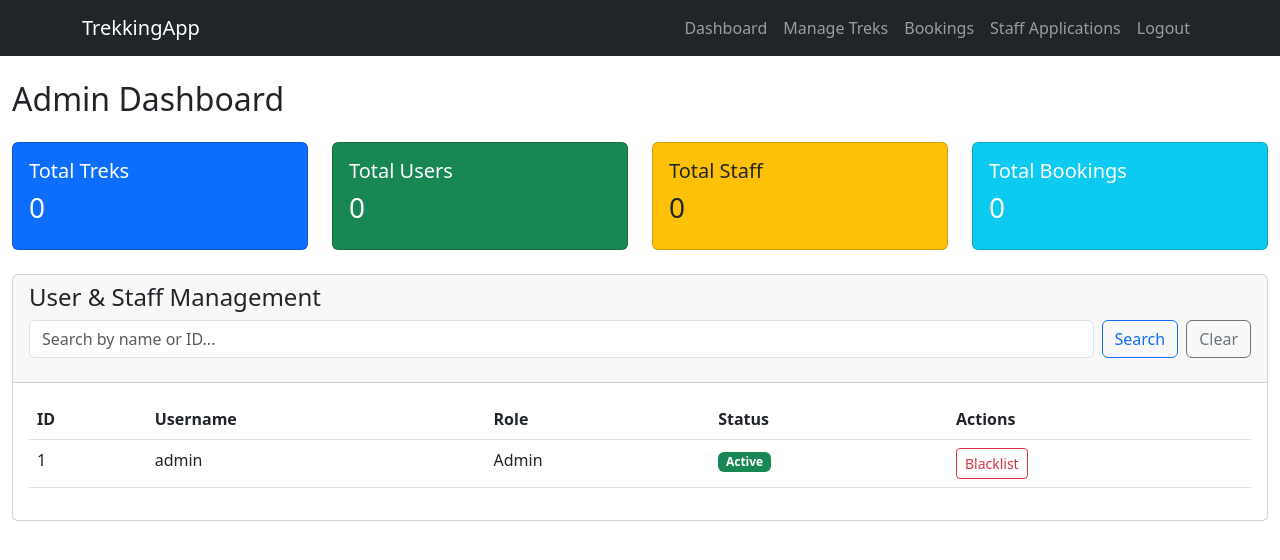
After one commit to 25f2007813-Suzal/trekking-management-application, a Flask app: page /admin/dashboard in a window 1280 px wide. The commit adds this page. Shown: the top 560 px of the page. Run offline with Flask 3, Linux system fonts and the light colour scheme; a user stored in the database is signed in; data comes from the database, SQL or seed files in the repository; data that the repository does not hold is empty.

Commit message:
Milestone: Admin Dashboard and Management

```diff
--- a/app.py
+++ b/app.py
@@ -14,7 +14,7 @@ def create_app():
 
     login_manager = LoginManager()
     login_manager.init_app(app)
-    login_manager.login_view = "login"
+    login_manager.login_view = "auth.login"
 
     @login_manager.user_loader
     def load_user(user_id):
@@ -35,9 +35,11 @@ def create_app():
             db.session.commit()
 
     # routes setup
-    from routes.auth_route import auth
+    from routes.auth_route import auth_bp
+    from routes.admin_routes import admin_bp
 
-    app.register_blueprint(auth)
+    app.register_blueprint(auth_bp)
+    app.register_blueprint(admin_bp)
 
     return app
 
--- /dev/null
+++ b/controllers/admin_controller.py
@@ -0,0 +1,92 @@
+from datetime import datetime, timedelta
+
+from models import db, Booking, Role, Trek, User, Difficulty, TrekStatus
+
+
+def get_admin_stats():
+    return {
+        "treks": Trek.query.count(),
+        "users": User.query.filter(User.role == Role.TREKKER).count(),
+        "staff": User.query.filter(User.role == Role.STAFF).count(),
+        "bookings": Booking.query.count(),
+    }
+
+
+def search_system_users(query):
+    if query.isdigit():
+        users = User.query.filter(User.id == int(query)).all()
+    else:
+        users = User.query.filter(User.username.ilike(f"%{query}%")).all()
+
+    return users
+
+
+def search_system_treks(query):
+    if query.isdigit():
+        treks = Trek.query.filter(Trek.id == int(query)).all()
+    else:
+        treks = Trek.query.filter(Trek.name.ilike(f"%{query}%")).all()
+
+    return treks
+
+
+def toggle_user_status(user_id):
+    user = User.query.get(user_id)
+
+    if user:
+        user.is_active = not user.is_active
+        db.session.commit()
+
+    return user
+
+
+def approve_staff(staff_id):
+    staff = User.query.get(staff_id)
+
+    if staff:
+        staff.is_approved = True
+        db.session.commit()
+
+    return staff
+
+
+def create_new_trek(data):
+    start_date = datetime.strptime(data["start_date"], "%Y-%m-%d")
+
+    end_date = start_date + timedelta(days=int(data["duration"]))
+
+    new_trek = Trek(
+        name=data["name"],
+        location=data["location"],
+        difficulty=Difficulty[data["difficulty"]],
+        duration=int(data["duration"]),
+        available_slots=int(data["slots"]),
+        status=TrekStatus.PENDING,
+        start_date=start_date,
+        end_date=end_date,
+    )
+
+    db.session.add(new_trek)
+    db.session.commit()
+
+
+def update_trek(trek_id, data):
+    trek = Trek.query.get(trek_id)
+    if trek:
+        trek.name = data["name"]
+        trek.location = data["location"]
+        trek.difficulty = Difficulty[data["difficulty"]]
+        trek.available_slots = int(data["slots"])
+        staff_id = data.get("staff_id")
+        trek.staff_id = int(staff_id) if staff_id else None
+
+        db.session.commit()
+    return trek
+
+
+def get_pending_staff():
+    return User.query.filter_by(role=Role.STAFF, is_approved=False).all()
+
+
+def get_all_bookings():
+    return Booking.query.all()
--- /dev/null
+++ b/routes/admin_routes.py
@@ -0,0 +1,134 @@
+from flask import Blueprint, flash, redirect, render_template, request, url_for, abort
+from flask_login import current_user, login_required
+
+from controllers.admin_controller import (
+    approve_staff,
+    create_new_trek,
+    get_admin_stats,
+    get_all_bookings,
+    get_pending_staff,
+    search_system_treks,
+    search_system_users,
+    toggle_user_status,
+    update_trek,
+)
+from models import Role, Trek, User, db
+
+admin_bp = Blueprint("admin", __name__)
+
+
+@admin_bp.route("/admin/dashboard")
+@login_required
+def dashboard():
+    if current_user.role != Role.ADMIN:
+        abort(403)
+
+    query = request.args.get("q")
+
+    if query:
+        users = search_system_users(query)
+    else:
+        users = User.query.all()
+
+    stats = get_admin_stats()
+    return render_template("admin_dash.html", stats=stats, users=users)
+
+
+@admin_bp.route("/admin/approve-staff/<int:id>")
+@login_required
+def approve(id):
+    if current_user.role != Role.ADMIN:
+        abort(403)
+
+    approve_staff(id)
+    flash("Staff approved successfully.")
+    return redirect(url_for("admin.dashboard"))
+
+
+@admin_bp.route("/admin/toggle_status/<int:id>")
+@login_required
+def toggle_status(id):
+    if current_user.role != Role.ADMIN:
+        abort(403)
+
+    toggle_user_status(id)
+    flash("User status updated")
+    return redirect(url_for("admin.dashboard"))
+
+
+@admin_bp.route("/admin/treks")
+@login_required
+def manage_treks():
+    if current_user.role != Role.ADMIN:
+        abort(403)
+
+    query = request.args.get("q")
+
+    if query:
+        treks = search_system_treks(query)
+    else:
+        treks = Trek.query.all()
+    return render_template("admin_manage_trek.html", treks=treks)
+
+
+@admin_bp.route("/admin/add-trek", methods=["POST"])
+@login_required
+def add_trek():
+
+    if current_user.role != Role.ADMIN:
+        abort(403)
+    create_new_trek(request.form)
+    flash("Trek created successfully!")
+    return redirect(url_for("admin.manage_treks"))
+
+
+@admin_bp.route("/admin/delete-trek/<int:id>")
+@login_required
+def delete_trek(id):
+    if current_user.role != Role.ADMIN:
+        abort(403)
+    trek = Trek.query.get_or_404(id)
+
+    db.session.delete(trek)
+    db.session.commit()
+    flash("Trek deleted successfully")
+
+    return redirect(url_for("admin.manage_treks"))
+
+
+@admin_bp.route("/admin/edit-trek/<int:id>", methods=["GET", "POST"])
+@login_required
+def edit_trek(id):
+    if current_user.role != Role.ADMIN:
+        abort(403)
+    trek = Trek.query.get_or_404(id)
+    staff_members = User.query.filter_by(role=Role.STAFF, is_approved=True).all()
+
+    if request.method == "POST":
+        update_trek(id, request.form)
+        flash("Trek updated successfully!")
+        return redirect(url_for("admin.manage_treks"))
+
+    return render_template(
+        "admin_edit_trek.html", trek=trek, staff_members=staff_members
+    )
+
+
+@admin_bp.route("/admin/staff-applications")
+@login_required
+def staff_applications():
+    if current_user.role != Role.ADMIN:
+        abort(403)
+
+    pending_staff = get_pending_staff()
+    return render_template("admin_staff_apps.html", staff_list=pending_staff)
+
+
+@admin_bp.route("/admin/bookings")
+@login_required
+def view_all_bookings():
+    if current_user.role != Role.ADMIN:
+        abort(403)
+
+    bookings = get_all_bookings()
+    return render_template("admin_bookings.html", bookings=bookings)
--- /dev/null
+++ b/templates/admin_dash.html
@@ -0,0 +1,90 @@
+{% extends "base.html" %}
+
+{% block head %}
+<title>Admin Dashboard</title>
+{% endblock %}
+
+{% block body %}
+<div class="container-fluid">
+    <h2 class="mb-4">Admin Dashboard</h2>
+
+    <div class="row mb-4">
+        <div class="col-md-3">
+            <div class="card bg-primary text-white p-3">
+                <h5>Total Treks</h5>
+                <h3>{{ stats.treks }}</h3>
+            </div>
+        </div>
+        <div class="col-md-3">
+            <div class="card bg-success text-white p-3">
+                <h5>Total Users</h5>
+                <h3>{{ stats.users }}</h3>
+            </div>
+        </div>
+        <div class="col-md-3">
+            <div class="card bg-warning text-dark p-3">
+                <h5>Total Staff</h5>
+                <h3>{{ stats.staff }}</h3>
+            </div>
+        </div>
+        <div class="col-md-3">
+            <div class="card bg-info text-white p-3">
+                <h5>Total Bookings</h5>
+                <h3>{{ stats.bookings }}</h3>
+            </div>
+        </div>
+    </div>
+
+    <div class="card">
+        <div class="card-header">
+            <h4>User & Staff Management</h4>
+            <form action="{{ url_for('admin.dashboard') }}" method="GET" class="d-flex mb-3">
+              <input class="form-control me-2" type="search" name="q" placeholder="Search by name or ID..." required>
+              <button class="btn btn-outline-primary" type="submit">Search</button>
+              <a href="{{ url_for('admin.dashboard') }}" class="btn btn-outline-secondary ms-2">Clear</a>
+            </form>
+        </div>
+        <div class="card-body">
+            <table class="table table-hover">
+                <thead>
+                    <tr>
+                        <th>ID</th>
+                        <th>Username</th>
+                        <th>Role</th>
+                        <th>Status</th>
+                        <th>Actions</th>
+                    </tr>
+                </thead>
+                <tbody>
+                    {% for user in users %}
+                    <tr>
+                        <td>{{ user.id }}</td>
+                        <td>{{ user.username }}</td>
+                        <td>{{ user.role.value }}</td>
+                        <td>
+                            {% if user.is_active %}
+                                <span class="badge bg-success">Active</span>
+                            {% else %}
+                                <span class="badge bg-danger">Blacklisted</span>
+                            {% endif %}
+                        </td>
+                        <td>
+                            {% if user.role.value == 'Staff' and not user.is_approved %}
+                                <a href="{{ url_for('admin.approve', id=user.id) }}" class="btn btn-sm btn-outline-success">Approve</a>
+                            {% endif %}
+
+                            <a href="{{ url_for('admin.toggle_status', id=user.id) }}"
+                               class="btn btn-sm {% if user.is_active %}btn-outline-danger{% else %}btn-outline-warning{% endif %}">
+                               {{ 'Blacklist' if user.is_active else 'Activate' }}
+                            </a>
+                        </td>
+                    </tr>
+                    {% endfor %}
+                </tbody>
+            </table>
+        </div>
+    </div>
+
+</div>
+
+{% endblock %}
--- a/templates/base.html
+++ b/templates/base.html
@@ -7,12 +7,21 @@
   <link href="https://cdn.jsdelivr.net/npm/bootstrap@5.3.0/dist/css/bootstrap.min.css" rel="stylesheet">
   </head>
 </head>
-<body class=>
+<body class="vh-100">
   <nav class="navbar navbar-expand-lg navbar-dark bg-dark">
         <div class="container">
             <a class="navbar-brand" href="/">TrekkingApp</a>
             <div class="navbar-nav">
+
                 {% if current_user.is_authenticated %}
+                    {% if current_user.role.value == 'Admin' %}
+                        <li class="nav-item"><a class="nav-link" href="{{ url_for('admin.dashboard') }}">Dashboard</a></li>
+                        <li class="nav-item"><a class="nav-link" href="{{ url_for('admin.manage_treks') }}">Manage Treks</a></li>
+                        <li class="nav-item"><a class="nav-link" href="{{ url_for('admin.view_all_bookings') }}">Bookings</a></li>
+                        <li class="nav-item"><a class="nav-link" href="{{ url_for('admin.staff_applications') }}">Staff Applications</a></li>
+
+                    {% endif %}
+
                     <a class="nav-link" href="{{ url_for('auth.logout') }}">Logout</a>
                 {% else %}
                     <a class="nav-link" href="{{ url_for('auth.login') }}">Login</a>
```
Also changed, not shown: routes/auth_route.py (+12 -5 lines), templates/admin_bookings.html (added, +28 -0 lines), templates/admin_edit_trek.html (added, +32 -0 lines), templates/admin_manage_trek.html (added, +101 -0 lines), templates/admin_staff_apps.html (added, +31 -0 lines).
